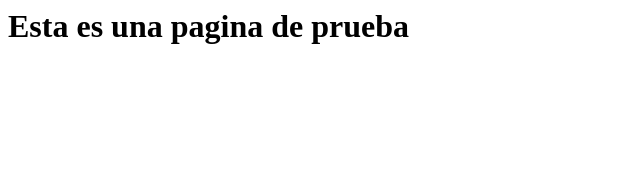
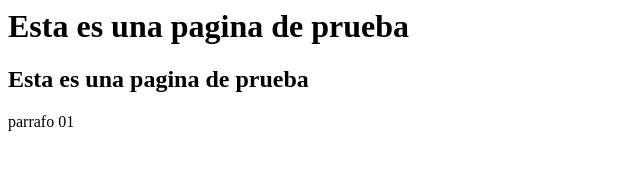
Before and after one commit to wildercossio6/primer-repositorio, a plain HTML site: page index.html in a window 1280 px wide. Shown: the whole page, without its empty margins (0-640 px from the left). Drawn offline with Linux system fonts and the light colour scheme.

Commit message:
second commit

```diff
--- a/index.html
+++ b/index.html
@@ -1,5 +1,9 @@
 <html>
 <body>
-<h1>Esta es una pagina de prueba</h1>
+    <h1>Esta es una pagina de prueba</h1>
+    <h2>Esta es una pagina de prueba</h2>
+    <p>
+        parrafo 01
+        </p>
 </body>
 </html>
```
